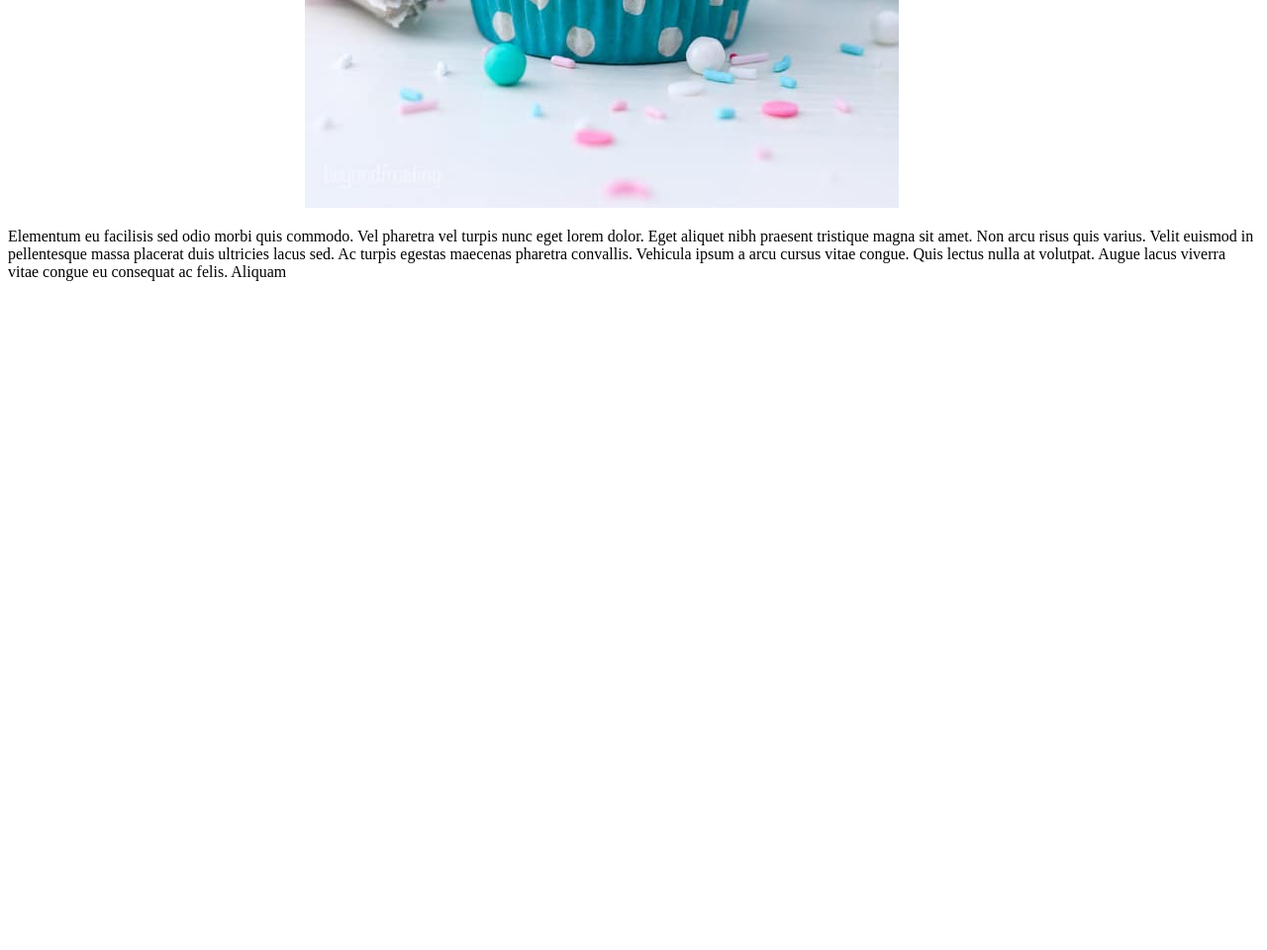
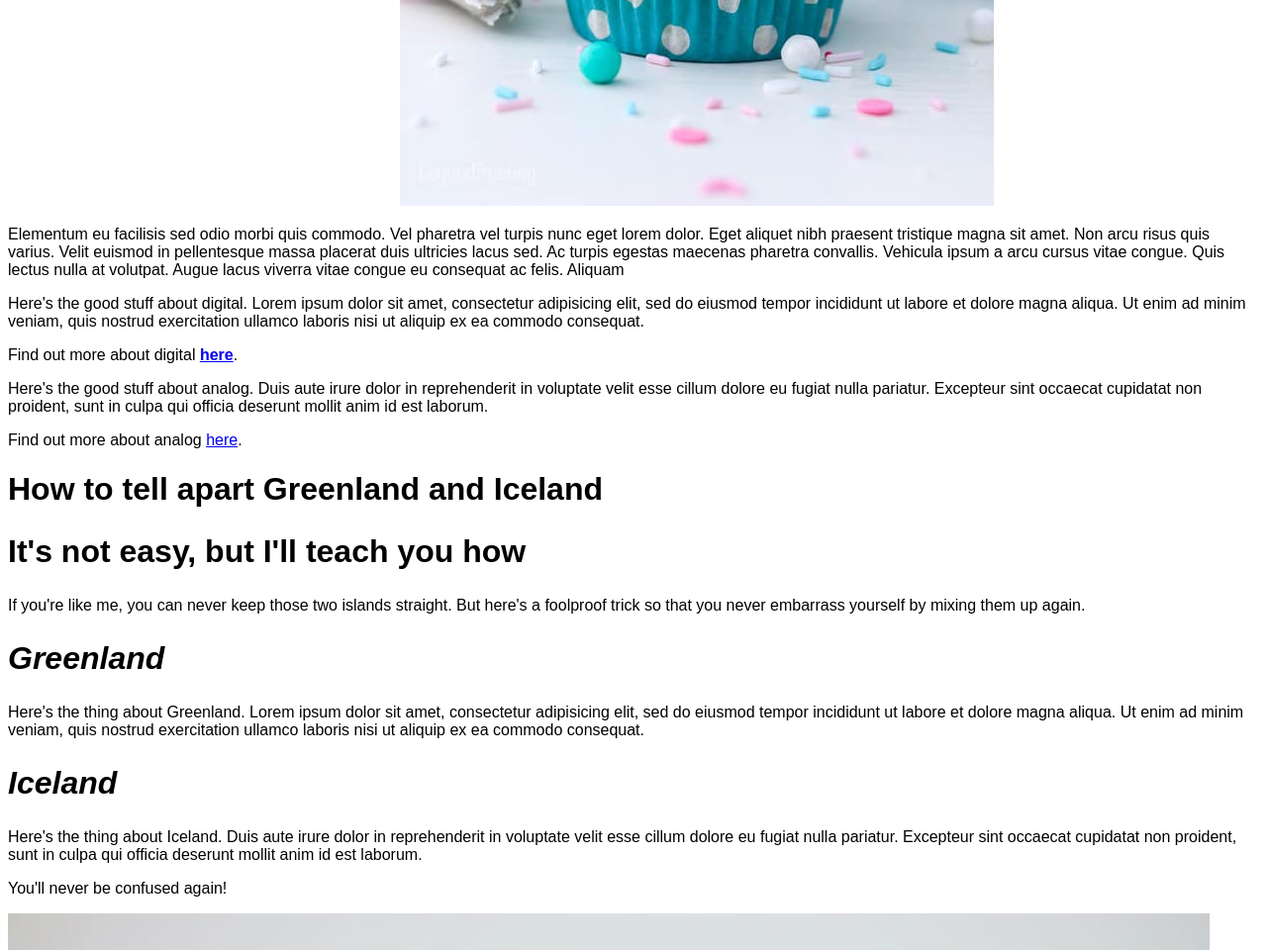
Before and after one commit to abeybarra/boring-lecture, a plain HTML site: page index.html in a window 1280 px wide. Shown: the part 1120-2080 px from the top of the page at 99% size. Before the commit the page ends 1420 px from the top, so only its background shows below. Drawn offline with Linux system fonts and the light colour scheme.

Commit message:
css rule list

```diff
--- a/css/styles.css
+++ b/css/styles.css
@@ -11,6 +11,10 @@
   background-color: yellow;
 }
 .column {
+  border: 4px solid blue;
+  padding: 6px;
+  margin: 8px;
+  background-color: aliceblue;
   width: 300px;
   float: left;
 }
@@ -18,5 +22,24 @@
   border: 12px solid green;
   padding: 24px;
   margin: 12px;
-  background-color: aqua
+  background-color: aqua;
+  width: 300px;
+  float: left;
 }
+body {
+  font-family: sans-serif;
+}
+.digital p a {
+  font-weight: bold;
+}
+
+a {
+  font-weight: normal;
+}
+h2 {
+  font-size: 32px;
+}
+
+.countries h2 {
+  font-style: italic;
+}
--- a/index.html
+++ b/index.html
@@ -27,5 +27,34 @@
       <img src="img/cupcake3.jpg" alt="picture go here">
       <p>Elementum eu facilisis sed odio morbi quis commodo. Vel pharetra vel turpis nunc eget lorem dolor. Eget aliquet nibh praesent tristique magna sit amet. Non arcu risus quis varius. Velit euismod in pellentesque massa placerat duis ultricies lacus sed. Ac turpis egestas maecenas pharetra convallis. Vehicula ipsum a arcu cursus vitae congue. Quis lectus nulla at volutpat. Augue lacus viverra vitae congue eu consequat ac felis. Aliquam  </p>
 
+      <div class="digital">
+          <p>Here's the good stuff about digital. Lorem ipsum dolor sit amet, consectetur adipisicing elit, sed do eiusmod tempor incididunt ut labore et dolore magna aliqua. Ut enim ad minim veniam, quis nostrud exercitation ullamco laboris nisi ut aliquip ex ea commodo consequat.</p>
+
+          <p>Find out more about digital <a href="http://www.example.com/digital.html">here</a>.</p>
+        </div>
+
+        <div class="analog">
+          <p>Here's the good stuff about analog. Duis aute irure dolor in reprehenderit in voluptate velit esse cillum dolore eu fugiat nulla pariatur. Excepteur sint occaecat cupidatat non proident, sunt in culpa qui officia deserunt mollit anim id est laborum.</p>
+
+          <p>Find out more about analog <a href="http://www.example.com/analog.html">here</a>.</p>
+        </div>
+
+
+        <h1>How to tell apart Greenland and Iceland</h1>
+        <h2>It's not easy, but I'll teach you how</h2>
+
+        <p>If you're like me, you can never keep those two islands straight. But here's a foolproof trick so that you never embarrass yourself by mixing them up again.</p>
+
+        <div class="countries">
+          <h2>Greenland</h2>
+          <p>Here's the thing about Greenland. Lorem ipsum dolor sit amet, consectetur adipisicing elit, sed do eiusmod tempor incididunt ut labore et dolore magna aliqua. Ut enim ad minim veniam, quis nostrud exercitation ullamco laboris nisi ut aliquip ex ea commodo consequat.</p>
+
+          <h2>Iceland</h2>
+          <p>Here's the thing about Iceland. Duis aute irure dolor in reprehenderit in voluptate velit esse cillum dolore eu fugiat nulla pariatur. Excepteur sint occaecat cupidatat non proident, sunt in culpa qui officia deserunt mollit anim id est laborum.</p>
+        </div>
+
+        <p>You'll never be confused again!</p>
+
+        <img style="float: left" src="img/cupcake2.jpg">
     </body>
   </html>
```
Also changed, not shown: img/cupcake2.jpg (added).
